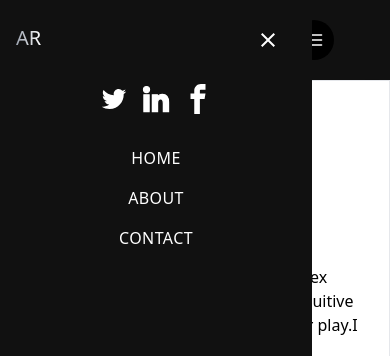
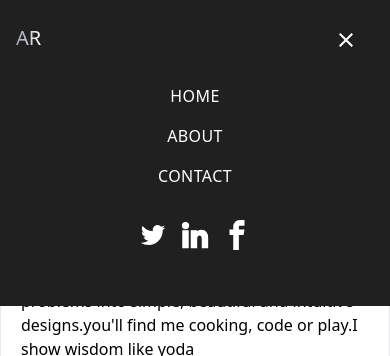
Before and after one commit to frost7t/portfolio, a Next.js app: page /about in a window 390 px wide. Both pictures are taken after a click on the element 313 px from the left and 40 px from the top of the page. Shown: the top 356 px of the page. Built offline with nearby package versions, Linux system fonts and the light colour scheme.

Commit message:
modify_again

```diff
--- a/src/Components/navigation/Navbar.js
+++ b/src/Components/navigation/Navbar.js
@@ -38,20 +38,17 @@ export default function Navbar() {
             </ul>
             <span
               onClick={() => setShowMenu(!showMenu)}
-              className="text-xl md:block lg:hidden bg-black w-10 h-10 inline-flex items-center justify-center rounded-full text-white cursor-pointer"
+              className="text-xl md:block lg:hidden  w-10 h-10 md:h-full inline-flex items-center justify-center rounded-full text-white cursor-pointer"
             >
               <FiMenu />
             </span>
             {showMenu && (
-              <div className="w-[80%] h-screen overflow-scroll absolute top-0 left-0 bg-[#111] p-4 scrollbar-hide">
+              <div className="w-[100%]  overflow-scroll absolute top-0 left-0 bg-[#202020] p-4 scrollbar-hide">
                 <div className="flex flex-col gap-8 py-2 relative">
                   <div className="text-white text-xl">
                     <span className="bg-gradient-to-r from-gray-400 to-white text-transparent bg-clip-text">
                       AR
                     </span>
-                  </div>
-                  <div className="text-white">
-                    <Icons />
                   </div>
                   <ul className="flex flex-col gap-4 text-center">
                     {dataNavLinks.map((item) => (
@@ -70,6 +67,9 @@ export default function Navbar() {
                       </>
                     ))}
                   </ul>
+                  <div className="text-white">
+                    <Icons />
+                  </div>
                   <div className="flex flex-col gap-4">
                     <span
                       onClick={() => setShowMenu(false)}
```
